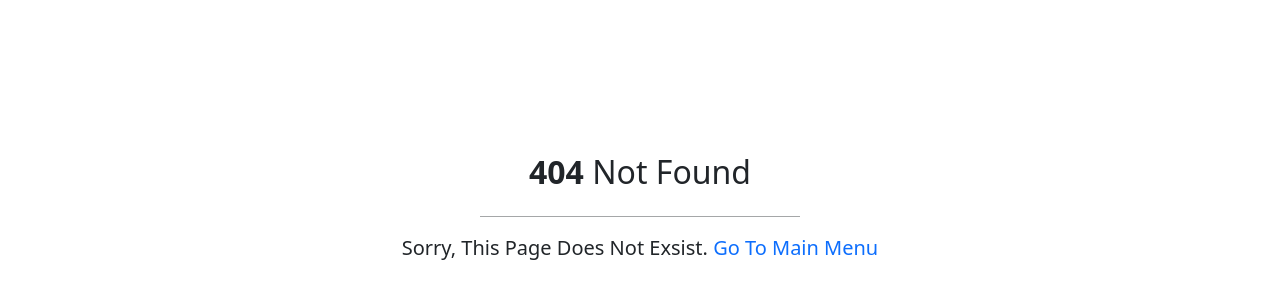
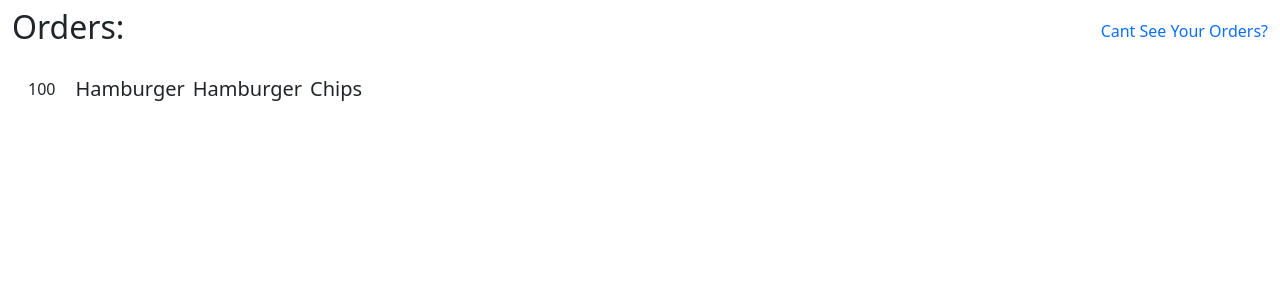
Before and after one commit to NaveWeksler/Menus, a Next.js app: page /orders in a window 1280 px wide. Before the commit this address had no page. Shown: the top 300 px of the page. Built offline with nearby package versions, Linux system fonts and the light colour scheme.

Commit message:
start Orders page

```diff
--- /dev/null
+++ b/components/Order.jsx
@@ -0,0 +1,17 @@
+const Order = ({ order }) => {
+    console.log('O: ', order);
+    return (
+        <div className='w-100 d-flex flex-row align-items-center'>
+            <span>{order.time}</span>
+            <div className='ps-3 d-flex align-items-center'>
+                {order.items.map((item, index) => (
+                    <span key={index.toString()} className='lead p-1'>
+                        {item}
+                    </span>
+                ))}
+            </div>
+        </div>
+    );
+};
+
+export default Order;
--- /dev/null
+++ b/pages/api/auth/login/googleLogin.js
@@ -0,0 +1,3 @@
+/**
+ *  login with google button
+ * */
--- /dev/null
+++ b/pages/orders.jsx
@@ -0,0 +1,35 @@
+import Order from 'components/Order';
+import Link from 'next/link';
+
+const debug = require('debug')('menus:orders');
+
+const Orders = ({ orders }) => {
+    console.log(orders);
+    return (
+        <div className='container-fluid pt-2'>
+            <span className='d-flex align-items-center justify-content-between'>
+                <h2 className='d-inline'>Orders:</h2>{' '}
+                <Link href='/info/noOrders'>
+                    <a>Cant See Your Orders?</a>
+                </Link>
+            </span>
+            <div className='p-3 d-flex flex-column align-items-center'>
+                {orders.map((order, index) => (
+                    <Order key={index.toString()} order={order} />
+                ))}
+            </div>
+        </div>
+    );
+};
+
+export async function getServerSideProps({ req, res }) {
+    debug(req.headers.cookie);
+
+    return {
+        props: {
+            orders: [{ time: 100, items: ['Hamburger', 'Hamburger', 'Chips'] }],
+        },
+    };
+}
+
+export default Orders;
```
Also changed, not shown: pages/info/noOrders.jsx (added, +23 -0 lines), pages/menus/[id].jsx (+5 -6 lines), 1 other file (tests, documents, lock files or other folders).
